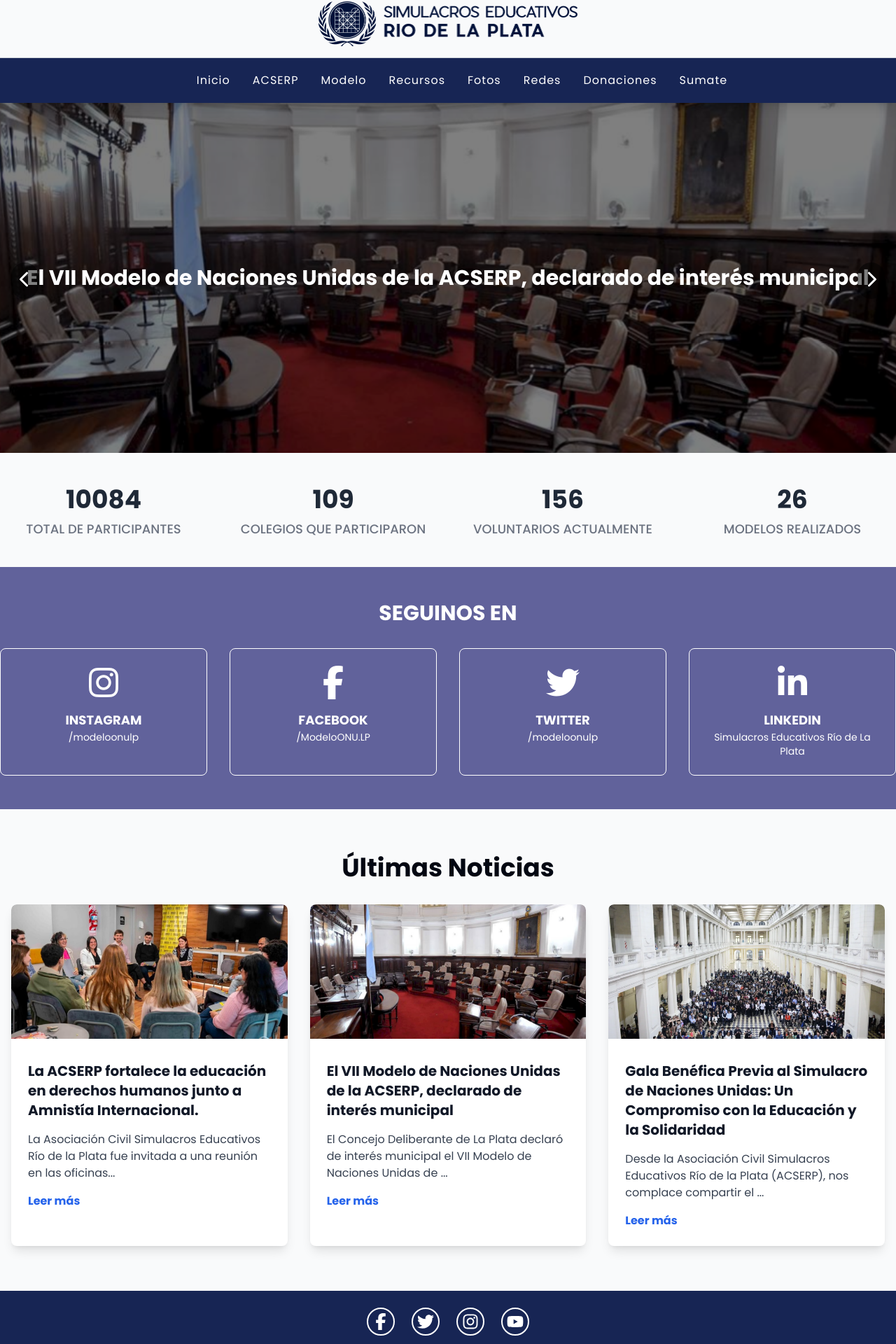
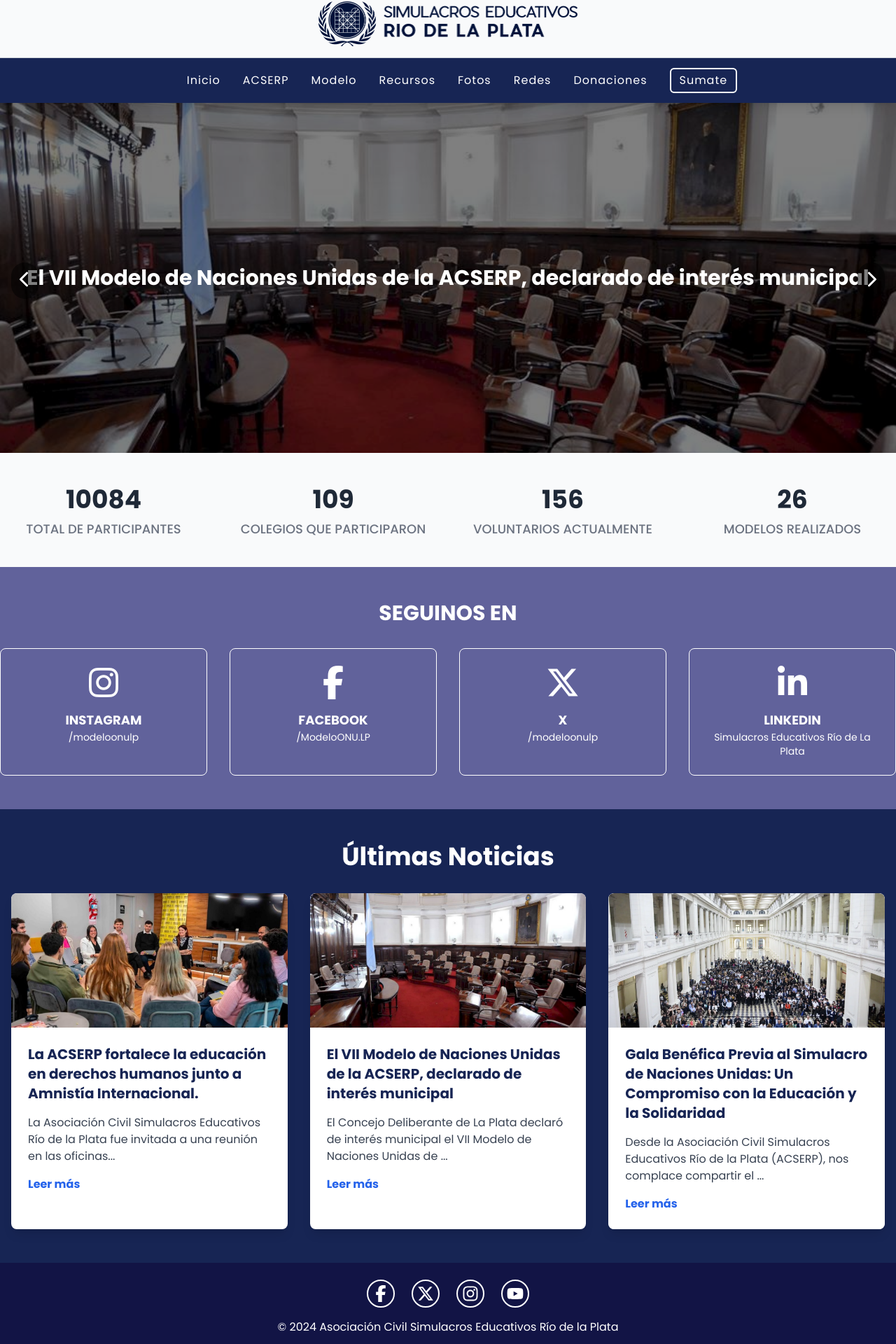
Before and after one commit to UliG1430/acserp-onu-website, a React (Vite) app: page / in a window 1280 px wide. Shown: the part 14-1934 px from the top of the page at 70% size. Built offline with nearby package versions, Linux system fonts and the light colour scheme.

Commit message:
seccion noticias en azul

```diff
--- a/src/assets/noticias/newsData.js
+++ b/src/assets/noticias/newsData.js
@@ -34,7 +34,7 @@ Seguimos construyendo puentes con instituciones comprometidas con los derechos h
       description:"Camilo Leavi, presidente de la ACSERP, exponiendo sobre la importancia de la educación en derechos humanos"
     }
     ],
-    carouselImg:concejo_deliberante2,
+    carouselImg:concejo_deliberante2
 
   },
   {
--- a/src/components/Footer.jsx
+++ b/src/components/Footer.jsx
@@ -1,15 +1,15 @@
 import React from 'react';
 import { FontAwesomeIcon } from '@fortawesome/react-fontawesome';
-import { faFacebookF, faTwitter, faInstagram, faYoutube } from '@fortawesome/free-brands-svg-icons';
+import { faFacebookF, faInstagram, faYoutube, faXTwitter } from '@fortawesome/free-brands-svg-icons';
 
 const Footer = () => {
   const currentYear = new Date().getFullYear();
 
   return (
-    <footer className="bg-blue-950 text-white py-6">
+    <footer className="bg-[#121445] text-white py-6">
       <div className="container mx-auto flex justify-center space-x-6">
         {/* Facebook */}
-        <a href="https://facebook.com" target="_blank" rel="noopener noreferrer" className="social-icon group relative flex items-center justify-center w-12 h-12 border-2 border-white rounded-full overflow-hidden transition duration-300 ease-in-out hover:bg-blue-500">
+        <a href="https://www.facebook.com/ModeloONU.LP" target="_blank" rel="noopener noreferrer" className="social-icon group relative flex items-center justify-center w-12 h-12 border-2 border-white rounded-full overflow-hidden transition duration-300 ease-in-out hover:bg-blue-500">
           <span className="absolute inset-0 flex items-center justify-center text-white transition-transform duration-300 ease-in-out transform group-hover:-translate-y-full">
             <FontAwesomeIcon icon={faFacebookF} className="h-6 w-6" />
           </span>
@@ -18,18 +18,18 @@ const Footer = () => {
           </span>
         </a>
 
-        {/* Twitter */}
-        <a href="https://twitter.com" target="_blank" rel="noopener noreferrer" className="social-icon group relative flex items-center justify-center w-12 h-12 border-2 border-white rounded-full overflow-hidden transition duration-300 ease-in-out hover:bg-blue-400">
+        {/* X (anteriormente Twitter) */}
+        <a href="https://x.com/modeloonulp" target="_blank" rel="noopener noreferrer" className="social-icon group relative flex items-center justify-center w-12 h-12 border-2 border-white rounded-full overflow-hidden transition duration-300 ease-in-out hover:bg-black">
           <span className="absolute inset-0 flex items-center justify-center text-white transition-transform duration-300 ease-in-out transform group-hover:-translate-y-full">
-            <FontAwesomeIcon icon={faTwitter} className="h-6 w-6" />
+            <FontAwesomeIcon icon={faXTwitter} className="h-6 w-6" />
           </span>
-          <span className="absolute inset-0 flex items-center justify-center text-blue-400 transition-transform duration-300 ease-in-out transform translate-y-full group-hover:translate-y-0 group-hover:text-white">
-            <FontAwesomeIcon icon={faTwitter} className="h-6 w-6" />
+          <span className="absolute inset-0 flex items-center justify-center text-black transition-transform duration-300 ease-in-out transform translate-y-full group-hover:translate-y-0 group-hover:text-white">
+            <FontAwesomeIcon icon={faXTwitter} className="h-6 w-6" />
           </span>
         </a>
 
         {/* Instagram */}
-        <a href="https://instagram.com" target="_blank" rel="noopener noreferrer" className="social-icon group relative flex items-center justify-center w-12 h-12 border-2 border-white rounded-full overflow-hidden transition duration-300 ease-in-out hover:bg-pink-500">
+        <a href="https://www.instagram.com/modeloonulp/?hl=es" target="_blank" rel="noopener noreferrer" className="social-icon group relative flex items-center justify-center w-12 h-12 border-2 border-white rounded-full overflow-hidden transition duration-300 ease-in-out hover:bg-pink-500">
           <span className="absolute inset-0 flex items-center justify-center text-white transition-transform duration-300 ease-in-out transform group-hover:-translate-y-full">
             <FontAwesomeIcon icon={faInstagram} className="h-6 w-6" />
           </span>
@@ -39,7 +39,7 @@ const Footer = () => {
         </a>
 
         {/* YouTube */}
-        <a href="https://youtube.com" target="_blank" rel="noopener noreferrer" className="social-icon group relative flex items-center justify-center w-12 h-12 border-2 border-white rounded-full overflow-hidden transition duration-300 ease-in-out hover:bg-red-500">
+        <a href="https://www.youtube.com/@modeloonulaplata" target="_blank" rel="noopener noreferrer" className="social-icon group relative flex items-center justify-center w-12 h-12 border-2 border-white rounded-full overflow-hidden transition duration-300 ease-in-out hover:bg-red-500">
           <span className="absolute inset-0 flex items-center justify-center text-white transition-transform duration-300 ease-in-out transform group-hover:-translate-y-full">
             <FontAwesomeIcon icon={faYoutube} className="h-6 w-6" />
           </span>
@@ -48,11 +48,12 @@ const Footer = () => {
           </span>
         </a>
       </div>
+
       <div className="text-center mt-4">
         <p>© {currentYear} Asociación Civil Simulacros Educativos Río de la Plata</p>
       </div>
     </footer>
   );
-}
+};
 
 export default Footer;
--- a/src/components/Navbar.jsx
+++ b/src/components/Navbar.jsx
@@ -3,22 +3,19 @@ import NavLink from './NavLink'; // Importamos nuestro NavLink personalizado
 
 const Navbar = () => {
   const [isOpen, setIsOpen] = useState(false);
+
   const navLinks = [
     { name: "Inicio", path: "/" },
     { name: "ACSERP", path: "/acserp" },
     { name: "Modelo", path: "/modelo" },
-    { name: "Recursos",
-      path: "https://drive.google.com/drive/folders/1I3VcyWMO3rW2JoXUAf0-Gf9PIl-I0xMl",
-      target: "_blank"
-  },
+    { name: "Recursos", path: "https://drive.google.com/drive/folders/1I3VcyWMO3rW2JoXUAf0-Gf9PIl-I0xMl", target: "_blank" },
     { name: "Fotos", path: "/fotos" },
     { name: "Redes", path: "/redes" },
-
     { name: "Donaciones", path: "/donaciones" },
     {
       name: "Sumate",
       path: "https://docs.google.com/forms/d/e/1FAIpQLSddWUwMLDS6Z_-hGnxv65SQspFh21f90LH-as_23oMTZeUX4Q/viewform",
-      target: "_blank", // Añadimos target="_blank" para que se abra en una nueva pestaña
+      target: "_blank",
     },
   ];
 
@@ -30,7 +27,6 @@ const Navbar = () => {
     <nav className="bg-blue-950 shadow-lg sticky top-0 z-10">
       <div className="max-w-7xl mx-auto px-4 sm:px-6 lg:px-8">
         <div className="flex justify-between h-16 items-center">
-
           {/* Botón hamburguesa para móvil */}
           <div className="md:hidden">
             <button
@@ -39,36 +35,27 @@ const Navbar = () => {
               className="bg-blue-950 inline-flex items-center justify-center p-2 rounded-md text-white hover:text-white hover:bg-blue-950 focus:outline-none transition duration-300 ease-in-out"
               aria-label="Abrir menú de navegación"
             >
-              {/* Líneas de la hamburguesa */}
               <div className="relative w-6 h-6 flex items-center justify-center">
-                <span
-                  className={`block absolute h-0.5 w-5 bg-current transform transition duration-500 ease-in-out ${
-                    isOpen ? "rotate-45 translate-y-2" : "-translate-y-2"
-                  }`}
-                />
-                <span
-                  className={`block absolute h-0.5 w-5 bg-current transform transition duration-500 ease-in-out ${
-                    isOpen ? "opacity-0" : ""
-                  }`}
-                />
-                <span
-                  className={`block absolute h-0.5 w-5 bg-current transform transition duration-500 ease-in-out ${
-                    isOpen ? "-rotate-45 -translate-y-2" : "translate-y-2"
-                  }`}
-                />
+                <span className={`block absolute h-0.5 w-5 bg-current transform transition duration-500 ease-in-out ${isOpen ? "rotate-45 translate-y-2" : "-translate-y-2"}`} />
+                <span className={`block absolute h-0.5 w-5 bg-current transform transition duration-500 ease-in-out ${isOpen ? "opacity-0" : ""}`} />
+                <span className={`block absolute h-0.5 w-5 bg-current transform transition duration-500 ease-in-out ${isOpen ? "-rotate-45 -translate-y-2" : "translate-y-2"}`} />
               </div>
             </button>
           </div>
 
           {/* Links para pantallas grandes */}
           <div className="hidden md:flex space-x-8 justify-center w-full ml-10 navbar-links">
-
             {navLinks.map((link) => (
               <NavLink
                 key={link.name}
                 to={link.path}
                 label={link.name}
-                target={link.target} // Añadimos el atributo target solo si está definido
+                target={link.target}
+                className={`flex items-center ${
+                  link.name === "Sumate"
+                    ? "px-3 py-1 border-2 border-white text-white rounded-md hover:bg-white hover:text-blue-950 transition duration-300"
+                    : "text-white hover:text-gray-300 transition duration-300"
+                }`}
               />
             ))}
           </div>
@@ -76,20 +63,21 @@ const Navbar = () => {
       </div>
 
       {/* Menú desplegable para móvil con animación */}
-      <div
-        className={`${
-          isOpen ? "max-h-screen scale-100" : "max-h-0 scale-95"
-        } transition-all duration-500 ease-in-out overflow-hidden md:hidden bg-blue-950 bg-opacity-95`}
-      >
+      <div className={`${isOpen ? "max-h-screen scale-100" : "max-h-0 scale-95"} transition-all duration-500 ease-in-out overflow-hidden md:hidden bg-blue-950 bg-opacity-95`}>
         <div className="px-2 pt-2 pb-3 space-y-1 sm:px-3">
           {navLinks.map((link) => (
             <NavLink
               key={link.name}
               to={link.path}
               label={link.name}
-              target={link.target} // Añadimos el atributo target solo si está definido
+              target={link.target}
               mobile
-              onClick={() => setIsOpen(false)} // Cerrar menú al hacer clic
+              onClick={() => setIsOpen(false)}
+              className={`flex items-center ${
+                link.name === "Sumate"
+                  ? "block px-4 py-2 border-2 border-white text-white rounded-md hover:bg-white hover:text-blue-950 transition duration-300"
+                  : "block text-white hover:text-gray-300 transition duration-300"
+              }`}
             />
           ))}
         </div>
--- a/src/components/NewCarousel.jsx
+++ b/src/components/NewCarousel.jsx
@@ -1,7 +1,13 @@
 import React from "react";
 import Slider from "react-slick";
-import { NextArrow, PrevArrow } from "./CarouselArrow"; // Flechas personalizadas
-import newsData from "../assets/noticias/newsData"; // Importamos las noticias dinámicamente
+import { motion } from "framer-motion";
+import { NextArrow, PrevArrow } from "./CarouselArrow";
+import newsData from "../assets/noticias/newsData";
+
+const slideVariant = {
+  hidden: { opacity: 0, x: 100 },
+  visible: { opacity: 1, x: 0, transition: { duration: 0.8, ease: "easeOut" } },
+};
 
 const NewsCarousel = () => {
   const settings = {
@@ -17,30 +23,42 @@ const NewsCarousel = () => {
   };
 
   return (
-    <div className="relative w-screen mt-0 overflow-hidden">
+    <div className="relative overflow-x-hidden">
+      <div className="w-full max-w-full mx-auto">
         <Slider {...settings}>
           {newsData.map((news, index) => (
             <div key={index} className="relative h-[500px] overflow-hidden">
               <a href={`/noticias/${news.id}`} className="block w-full h-full">
-              <div className="relative h-full w-full">
+                <motion.div
+                  variants={slideVariant}
+                  initial="hidden"
+                  animate="visible"
+                  className="relative h-full w-full"
+                >
                   {/* Imagen de la noticia */}
                   <img
                     src={news.img}
                     alt={news.title}
-                  className="w-full h-full object-cover animated-zoom"
+                    className="w-full h-full object-cover"
                   />
-                {/* Fondo oscuro con título */}
-                <div className="absolute inset-0 bg-black bg-opacity-50 flex justify-center items-center">
+                  {/* Fondo oscuro y título */}
+                  <motion.div
+                    initial={{ opacity: 0 }}
+                    animate={{ opacity: 1 }}
+                    transition={{ duration: 0.8, delay: 0.2 }}
+                    className="absolute inset-0 bg-black bg-opacity-50 flex justify-center items-center"
+                  >
                     <h3 className="text-3xl font-bold text-white text-center">
                       {news.title}
                     </h3>
-                </div>
-              </div>
+                  </motion.div>
+                </motion.div>
               </a>
             </div>
           ))}
         </Slider>
       </div>
+    </div>
   );
 };
 
--- a/src/components/NewsSection.jsx
+++ b/src/components/NewsSection.jsx
@@ -1,7 +1,7 @@
 import React, { useEffect, useRef, useState } from "react";
-import { Link } from "react-router-dom"; // Para enlaces dinámicos
+import { Link } from "react-router-dom";
 import newsData from "../assets/noticias/newsData.js";
-// Función para truncar el texto y agregar "..."
+
 const truncateText = (text, length) => {
   if (text.length > length) {
     return text.substring(0, length) + "...";
@@ -13,18 +13,17 @@ const NewsSection = () => {
   const sectionRef = useRef(null);
   const [isVisible, setIsVisible] = useState(false);
 
-  // Usamos IntersectionObserver para animaciones de entrada
   useEffect(() => {
     const observer = new IntersectionObserver(
       (entries) => {
         entries.forEach((entry) => {
           if (entry.isIntersecting) {
             setIsVisible(true);
-            observer.unobserve(entry.target); // Deja de observar una vez que entra en vista
+            observer.unobserve(entry.target);
           }
         });
       },
-      { threshold: 0.3 } // Se activa cuando el 30% del elemento es visible
+      { threshold: 0.3 }
     );
 
     if (sectionRef.current) {
@@ -39,10 +38,10 @@ const NewsSection = () => {
   }, []);
 
   return (
-    <div ref={sectionRef} className="mt-16 max-w-7xl mx-auto px-4 mb-16">
-      {/* Título con animación de fade */}
+    <div ref={sectionRef} className="px-4 py-12 bg-blue-950">
+      {/* Título con animación */}
       <h2
-        className={`text-4xl font-bold text-center mb-8 transition-opacity duration-[2000ms] ease-out ${
+        className={`text-4xl font-bold text-center text-white mb-8 transition-opacity duration-[2000ms] ease-out ${
           isVisible ? "opacity-100" : "opacity-0"
         }`}
       >
@@ -50,36 +49,34 @@ const NewsSection = () => {
       </h2>
 
       {/* Grid de noticias */}
-      <div className="grid md:grid-cols-3 gap-8">
+      <div className="grid md:grid-cols-3 gap-8 max-w-7xl mx-auto">
         {newsData.map((news, index) => (
           <div
             key={news.id}
             className={`bg-white shadow-lg rounded-lg overflow-hidden transform transition-all duration-[2000ms] ease-out hover:scale-105 hover:shadow-2xl ${
-              isVisible
-                ? "opacity-100 translate-y-0"
-                : "opacity-0 translate-y-6"
+              isVisible ? "opacity-100 translate-y-0" : "opacity-0 translate-y-6"
             }`}
             style={{
-              transitionDelay: `${index * 0.3}s`, // Agregamos un retraso para cada tarjeta
+              transitionDelay: `${index * 0.3}s`,
             }}
           >
             {/* Imagen de la noticia */}
             <img
               src={news.img}
               alt={news.title}
-              className="w-full h-48 object-cover rounded-t-lg mb-2"
+              className="w-full h-48 object-cover rounded-t-lg"
             />
 
             {/* Contenido de la noticia */}
-            <div className="p-6">
-              <h3 className="text-xl font-semibold mb-4 text-gray-900">
+            <div className="p-6 bg-white rounded-b-lg">
+              <h3 className="text-xl font-semibold mb-4 text-blue-950">
                 {news.title}
               </h3>
               <p className="text-gray-700 mb-4">
                 {truncateText(news.summary, 100)}
               </p>
               <Link
-                to={`/noticias/${news.id}`} // Enlace dinámico a la página de detalle
+                to={`/noticias/${news.id}`}
                 className="text-blue-600 hover:text-blue-800 font-semibold"
               >
                 Leer más
--- a/src/components/SocialMediaSection.jsx
+++ b/src/components/SocialMediaSection.jsx
@@ -1,6 +1,20 @@
 import React from "react";
 import "@fortawesome/fontawesome-free/css/all.min.css";
 
+const SocialMediaLink = ({ href, icon, text, link }) => {
+  return (
+    <a
+      href={href}
+      target="_blank"
+      rel="noopener noreferrer"
+      className="bg-transparent border border-white p-6 rounded-lg hover:shadow-lg hover:opacity-90 transition duration-300 ease-in-out transform hover:scale-105 mx-3 md:mx-0"
+    >
+      <i className={`fab ${icon} text-white text-5xl mb-4 transition-transform duration-300 ease-in-out transform hover:scale-125`} />
+      <h3 className="text-white text-lg font-bold">{text}</h3>
+      <p className="text-white text-sm">{link}</p>
+    </a>
+  );
+};
 
 const SocialMediaSection = () => {
   return (
@@ -9,53 +23,12 @@ const SocialMediaSection = () => {
         <h2 className="text-white text-3xl font-bold mb-8">SEGUINOS EN</h2>
         <div className="grid grid-cols-1 md:grid-cols-4 gap-8">
 
-          {/* Instagram */}
-          <a
-            href="https://www.instagram.com/modeloonulp/?hl=es"
-            target="_blank"
-            rel="noopener noreferrer"
-            className="bg-transparent border border-white p-6 rounded-lg hover:shadow-lg hover:opacity-90 transition duration-300 ease-in-out transform hover:scale-105"
-          >
-            <i className="fab fa-instagram text-white text-5xl mb-4 transition-transform duration-300 ease-in-out transform hover:scale-125"></i>
-            <h3 className="text-white text-lg font-bold">INSTAGRAM</h3>
-            <p className="text-white text-sm">/modeloonulp</p>
-          </a>
+          <SocialMediaLink href="https://www.instagram.com/modeloonulp/?hl=es" icon="fa-instagram" text="INSTAGRAM" link="/modeloonulp" />
+          <SocialMediaLink href="https://www.facebook.com/ModeloONU.LP" icon="fa-facebook-f" text="FACEBOOK" link="/ModeloONU.LP" />
+          <SocialMediaLink href="https://x.com/modeloonulp" icon="fa-x-twitter" text="X" link="/modeloonulp" />
+          <SocialMediaLink href="https://www.linkedin.com/in/simulacros-educativos-r%C3%ADo-de-la-plata-b45698230/?originalSubdomain=ar" icon="fa-linkedin-in" text="LINKEDIN" link="Simulacros Educativos Río de La Plata" />
 
-          {/* Facebook */}
-          <a
-            href="https://www.facebook.com/ModeloONU.LP"
-            target="_blank"
-            rel="noopener noreferrer"
-            className="bg-transparent border border-white p-6 rounded-lg hover:shadow-lg hover:opacity-90 transition duration-300 ease-in-out transform hover:scale-105"
-          >
-            <i className="fab fa-facebook-f text-white text-5xl mb-4 transition-transform duration-300 ease-in-out transform hover:scale-125"></i>
-            <h3 className="text-white text-lg font-bold">FACEBOOK</h3>
-            <p className="text-white text-sm">/ModeloONU.LP</p>
-          </a>
 
-          {/* Twitter */}
-          <a
-            href="https://x.com/modeloonulp"
-            target="_blank"
-            rel="noopener noreferrer"
-            className="bg-transparent border border-white p-6 rounded-lg hover:shadow-lg hover:opacity-90 transition duration-300 ease-in-out transform hover:scale-105"
-          >
-            <i className="fab fa-twitter text-white text-5xl mb-4 transition-transform duration-300 ease-in-out transform hover:scale-125"></i>
-            <h3 className="text-white text-lg font-bold">TWITTER</h3>
-            <p className="text-white text-sm">/modeloonulp</p>
-          </a>
-
-          {/* LinkedIn */}
-          <a
-            href="https://www.linkedin.com/in/simulacros-educativos-r%C3%ADo-de-la-plata-b45698230/?originalSubdomain=ar"
-            target="_blank"
-            rel="noopener noreferrer"
-            className="bg-transparent border border-white p-6 rounded-lg hover:shadow-lg hover:opacity-90 transition duration-300 ease-in-out transform hover:scale-105"
-          >
-            <i className="fab fa-linkedin-in text-white text-5xl mb-4 transition-transform duration-300 ease-in-out transform hover:scale-125"></i>
-            <h3 className="text-white text-lg font-bold">LINKEDIN</h3>
-            <p className="text-white text-sm">Simulacros Educativos Río de La Plata</p>
-          </a>
 
         </div>
       </div>
```
Also changed, not shown: src/pages/SocialMediaPage.jsx (+64 -11 lines). Lines whose indentation alone changed are shown as unchanged.
